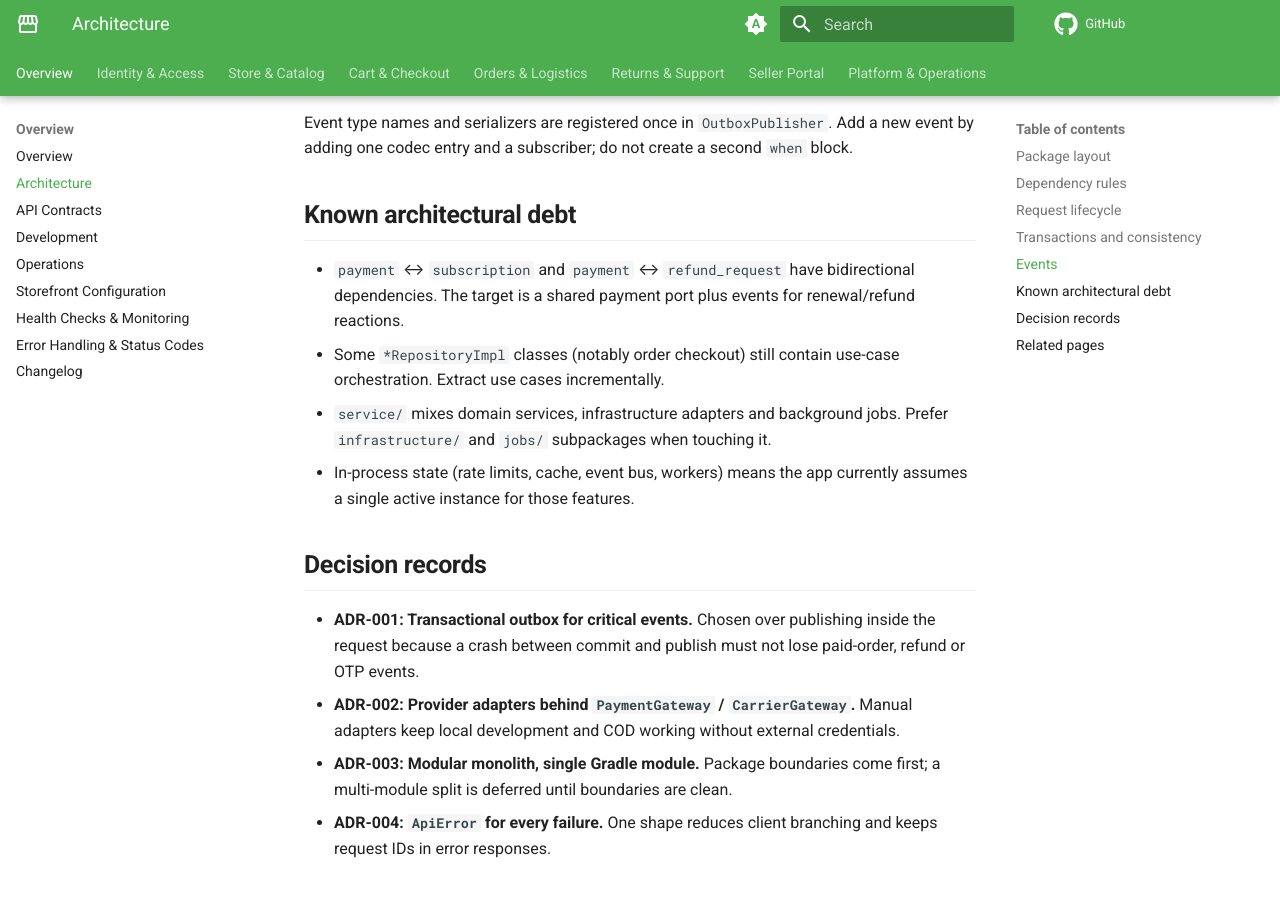
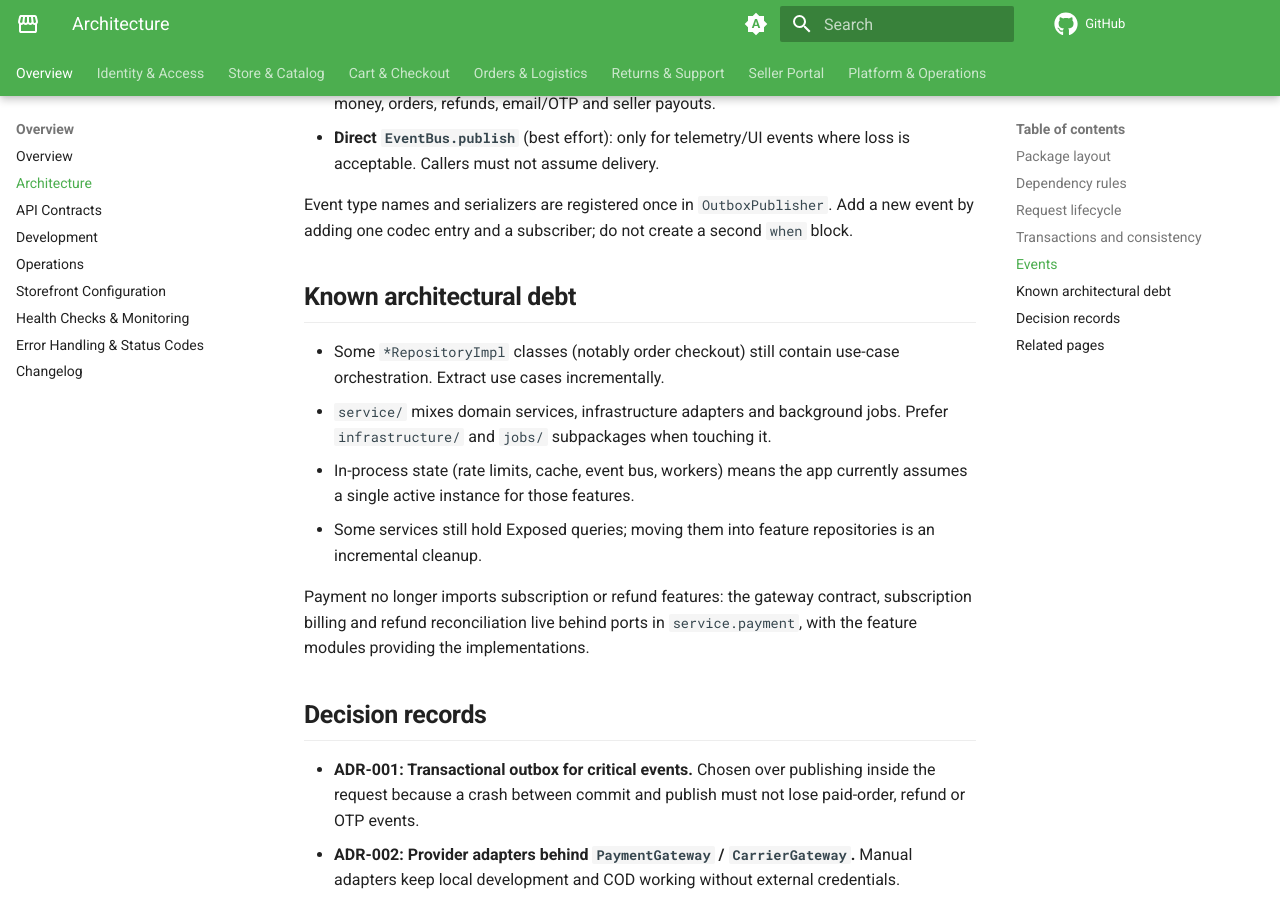
Before and after one commit to piashcse/ktor-E-Commerce, an MkDocs documentation site: the page built from docs/architecture.md, in a window 1280 px wide and 900 px high, scrolled down 2273 px. Built offline with MkDocs 1.6.1 and Material for MkDocs 9.7.7, drawn with Linux system fonts in a browser that asks for light colours; comment, search, counter and statistics services are not loaded; some of the changed text lies outside the part shown.

Commit message:
docs(architecture): document payment ports and remaining debt

```diff
--- a/docs/architecture.md
+++ b/docs/architecture.md
@@ -31,6 +31,7 @@ Each `feature/<domain>` folder is the default home for new code. Keep route, use
 | HTTP edge depends on services/repositories through Koin | Convention |
 | Services return DTOs, not DAOs | Convention; a few legacy paths still expose DAOs internally |
 | Cross-feature calls go through a service interface or an event | Convention |
+| Payment depends on `service.payment` ports, not on subscription/refund features | Enforced by package layout |
 
 Some services still use Exposed directly. That is a known transitional state, not the target. When touching such a service, prefer moving the query into the feature repository.
 
@@ -61,10 +62,14 @@ Event type names and serializers are registered once in `OutboxPublisher`. Add a
 
 ## Known architectural debt
 
-- `payment` ↔ `subscription` and `payment` ↔ `refund_request` have bidirectional dependencies. The target is a shared payment port plus events for renewal/refund reactions.
 - Some `*RepositoryImpl` classes (notably order checkout) still contain use-case orchestration. Extract use cases incrementally.
 - `service/` mixes domain services, infrastructure adapters and background jobs. Prefer `infrastructure/` and `jobs/` subpackages when touching it.
 - In-process state (rate limits, cache, event bus, workers) means the app currently assumes a single active instance for those features.
+- Some services still hold Exposed queries; moving them into feature repositories is an incremental cleanup.
+
+Payment no longer imports subscription or refund features: the gateway contract,
+subscription billing and refund reconciliation live behind ports in
+`service.payment`, with the feature modules providing the implementations.
 
 ## Decision records
 
```
